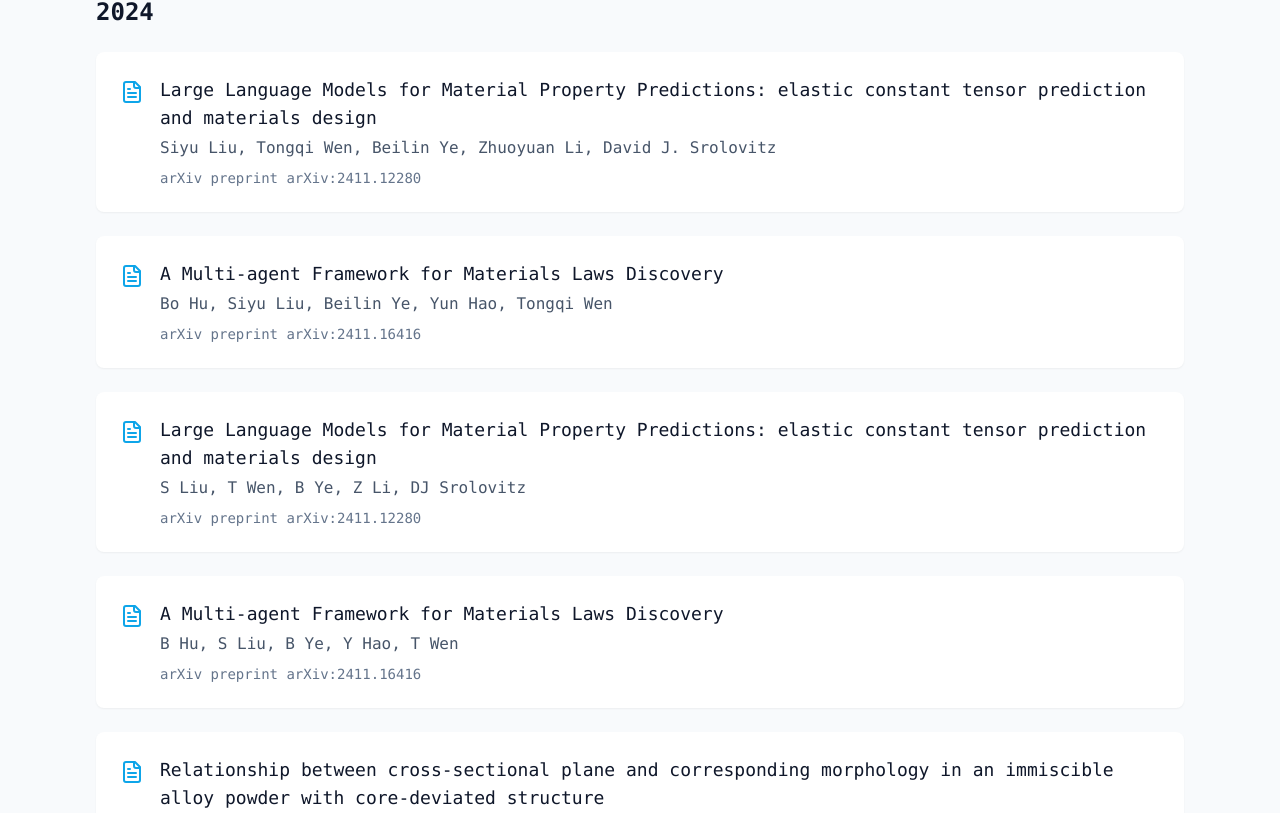
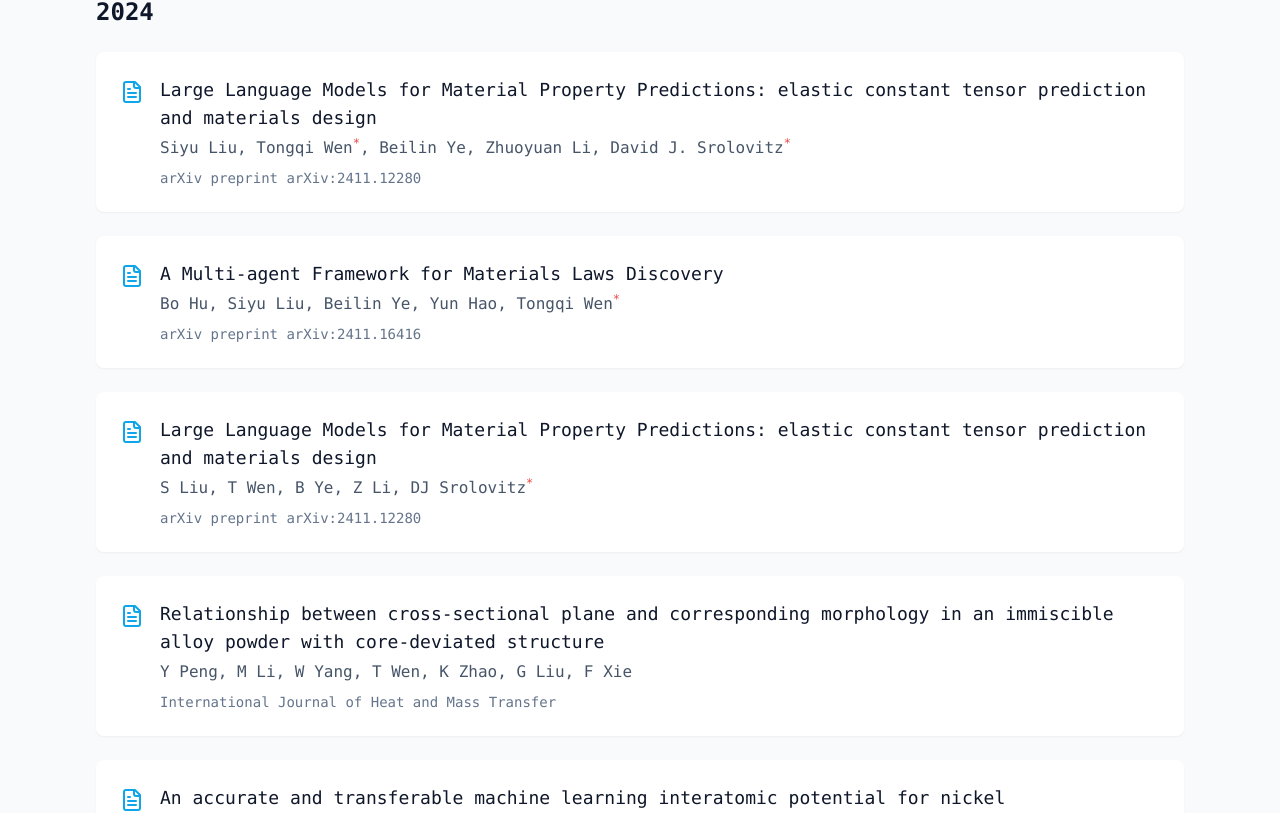
Before and after one commit to Grenzlinie/tongqwen-website, a Next.js app: page /papers in a window 1280 px wide. Shown: the part 1052-1865 px from the top of the page. Built offline with nearby package versions, Linux system fonts and the light colour scheme.

Commit message:
add corresponding key in paper_info.json for updating the * in paper list

```diff
--- a/components/papers/PaperList.tsx
+++ b/components/papers/PaperList.tsx
@@ -9,13 +9,10 @@ const PaperList = () => {
   const [selectedYear, setSelectedYear] = useState<number | null>(null);
 
   useEffect(() => {
-    // Fetch the papers data from the JSON file
     const fetchPapersFromJson = async () => {
       try {
-        const response = await fetch('/papers_info.json'); // Adjust the path if needed
+        const response = await fetch('/papers_info.json');
         const data = await response.json();
-
-        // Process the data to organize papers by year
         const processedPapers = processPapersData(data);
         setPapers(processedPapers);
       } catch (error) {
@@ -26,12 +23,21 @@ const PaperList = () => {
     fetchPapersFromJson();
   }, []);
 
+  const addCorrespondingMarkers = (author: string, correspondingAuthors: string[] | undefined) => {
+    if (!correspondingAuthors || !Array.isArray(correspondingAuthors)) return author;
+
+    const authors = author.split(', ');
+    return authors.map(auth => {
+      const trimmedAuthor = auth.trim();
+      return correspondingAuthors.includes(trimmedAuthor) ? `${trimmedAuthor}*` : trimmedAuthor;
+    }).join(', ');
+  };
+
   const processPapersData = (data: any[]) => {
-    // Organize papers by year
     const papersByYear: any[] = [];
 
     data.forEach((paper: any) => {
-      const { Year, Title, Author, Journal, FirstAuthor } = paper;
+      const { Year, Title, Author, Journal } = paper;
       if (!Year || !Title || !Author) return;
 
       let yearGroup = papersByYear.find((group) => group.year === Year);
@@ -40,18 +46,18 @@ const PaperList = () => {
         papersByYear.push(yearGroup);
       }
 
+      // 使用可选链操作符来安全访问 Corresponding Author
+      const correspondingAuthors = paper['Corresponding Author'];
+      const authorsWithMarkers = addCorrespondingMarkers(Author, correspondingAuthors);
+
       yearGroup.papers.push({
         title: Title,
-        authors: Author,
+        authors: authorsWithMarkers,
         venue: Journal,
-        firstAuthor: FirstAuthor,
       });
     });
 
-    // Sort the years in descending order
     papersByYear.sort((a, b) => b.year - a.year);
-
-    // Sort papers within each year group in reverse order (from last to first)
     papersByYear.forEach(yearGroup => {
       yearGroup.papers.reverse();
     });
@@ -59,11 +65,25 @@ const PaperList = () => {
     return papersByYear;
   };
 
+  const renderAuthors = (authorsString: string) => {
+    return authorsString.split(', ').map((author, idx, arr) => (
+      <React.Fragment key={idx}>
+        {author.includes('*') ? (
+          <>
+            {author.replace('*', '')}<sup className="text-red-500">*</sup>
+          </>
+        ) : (
+          author
+        )}
+        {idx < arr.length - 1 && ', '}
+      </React.Fragment>
+    ));
+  };
+
   const years = papers.map((group) => group.year);
 
   return (
     <div className="space-y-8">
-      {/* Year filter */}
       <div className="flex flex-wrap gap-2">
         <button
           onClick={() => setSelectedYear(null)}
@@ -84,7 +104,6 @@ const PaperList = () => {
         ))}
       </div>
 
-      {/* Papers list */}
       <div className="space-y-12">
         {papers
           .filter((group) => !selectedYear || group.year === selectedYear)
@@ -103,7 +122,9 @@ const PaperList = () => {
                         <h3 className="text-lg font-medium text-slate-900">
                           {paper.title}
                         </h3>
-                        <p className="text-slate-600 mt-1">{paper.authors}</p>
+                        <p className="text-slate-600 mt-1">
+                          {renderAuthors(paper.authors)}
+                        </p>
                         <p className="text-sm text-slate-500 mt-2">{paper.venue}</p>
                       </div>
                     </div>
--- a/public/papers_info.json
+++ b/public/papers_info.json
@@ -39,14 +39,14 @@
 {"Year":"2020","Journal":"Materials China","Title":"Low-Temperature Oxidation Behavior of (Zr1\/3Nb1\/3Ti1\/3) C Solid-Solution Ceramics in Air","Author":"B Ye, T Wen, Y Chu","First Author":"B Ye","CN\/EN":"English"},
 {"Year":"2025","Journal":"arXiv preprint arXiv:2501.08697","Title":"ABACUS: An Electronic Structure Analysis Package for the AI Era","Author":"W Zhou, D Zheng, Q Liu, D Lu, Y Liu, P Lin, Y Huang, X Peng, JJ Bao, ...","First Author":"W Zhou","CN\/EN":"English"},
 {"Year":"2025","Journal":"Proceedings of the National Academy of Sciences","Title":"Strong, ductile, and hierarchical hetero-lamellar-structured alloys through microstructural inheritance and refinement","Author":"P Shi, Y Li, Z Li, X Jiang, J Yan, R Zhou, Y Qin, Y Lin, J Huang, B Tan, ...","First Author":"P Shi","CN\/EN":"English"},
-{"Year":"2024","Journal":"arXiv preprint arXiv:2411.16416","Title":"A Multi-agent Framework for Materials Laws Discovery","Author":"B Hu, S Liu, B Ye, Y Hao, T Wen","First Author":"B Hu","CN\/EN":"English"},
-{"Year":"2024","Journal":"arXiv preprint arXiv:2411.12280","Title":"Large Language Models for Material Property Predictions: elastic constant tensor prediction and materials design","Author":"S Liu, T Wen, B Ye, Z Li, DJ Srolovitz","First Author":"S Liu","CN\/EN":"English"},
+{"Year":"2024","Journal":"arXiv preprint arXiv:2411.12280","Title":"Large Language Models for Material Property Predictions: elastic constant tensor prediction and materials design","Author":"S Liu, T Wen, B Ye, Z Li, DJ Srolovitz","Corresponding Author": ["T We", "DJ Srolovitz"],"First Author":"S Liu","CN\/EN":"English"},
 {"Year":"2023","Journal":"arXiv preprint arXiv:2312.17596","Title":"A\" Magnetic\" Machine Learning Interatomic Potential for Nickel","Author":"X Gong, Z Li, ASL Pattamatta, T Wen, DJ Srolovitz","First Author":"X Gong","CN\/EN":"English"},
     {
       "Year": "2025",
       "Journal": "arXiv preprint arXiv:2502.18127",
       "Title": "Inverse Materials Design by Large Language Model-Assisted Generative Framework",
       "Author": "Yun Hao, Che Fan, Beilin Ye, Wenhao Lu, Zhen Lu, Peilin Zhao, Zhifeng Gao, Qingyao Wu, Yanhui Liu, Tongqi Wen",
+      "Corresponding Author": ["Tongqi Wen", "Yanhui Liu", "Qingyao Wu"],
       "First Author": "Yun Hao",
       "CN/EN": "English"
     },
@@ -55,6 +55,7 @@
       "Journal": "arXiv preprint arXiv:2502.16984",
       "Title": "Active Learning for Conditional Inverse Design with Crystal Generation and Foundation Atomic Models",
       "Author": "Zhuoyuan Li, Siyu Liu, Beilin Ye, David J. Srolovitz, Tongqi Wen",
+      "Corresponding Author": ["Tongqi Wen", "David J. Srolovitz"],
       "First Author": "Zhuoyuan Li",
       "CN/EN": "English"
     },
@@ -63,6 +64,7 @@
       "Journal": "arXiv preprint arXiv:2411.16416",
       "Title": "A Multi-agent Framework for Materials Laws Discovery",
       "Author": "Bo Hu, Siyu Liu, Beilin Ye, Yun Hao, Tongqi Wen",
+      "Corresponding Author": ["Tongqi Wen"],
       "First Author": "Bo Hu",
       "CN/EN": "English"
     },
@@ -71,6 +73,7 @@
       "Journal": "arXiv preprint arXiv:2411.12280",
       "Title": "Large Language Models for Material Property Predictions: elastic constant tensor prediction and materials design",
       "Author": "Siyu Liu, Tongqi Wen, Beilin Ye, Zhuoyuan Li, David J. Srolovitz",
+      "Corresponding Author": ["Tongqi Wen", "David J. Srolovitz"],
       "First Author": "Siyu Liu",
       "CN/EN": "English"
     }
```
